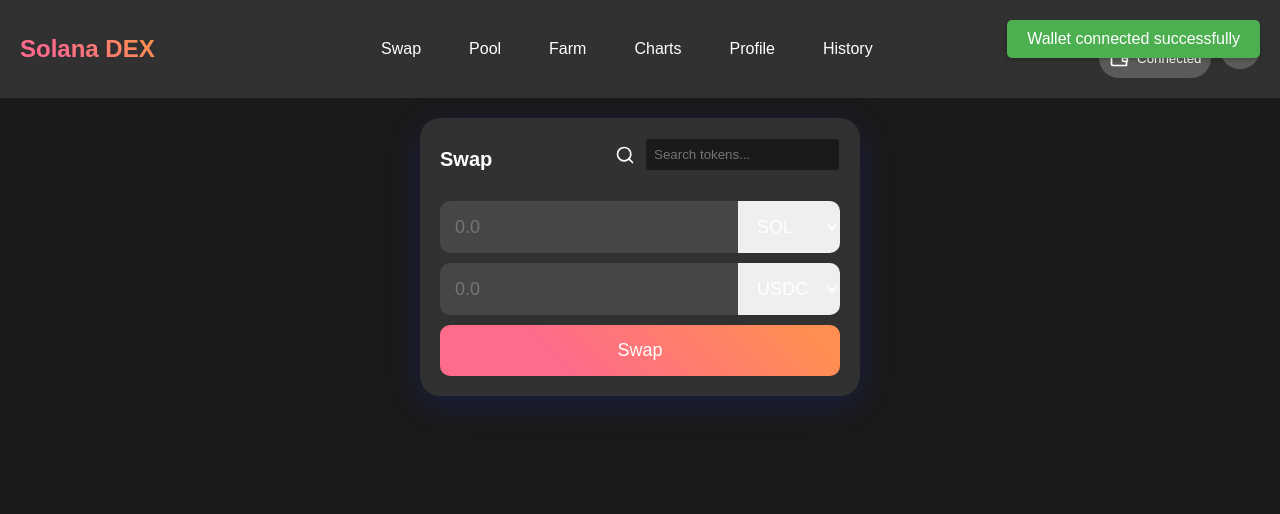
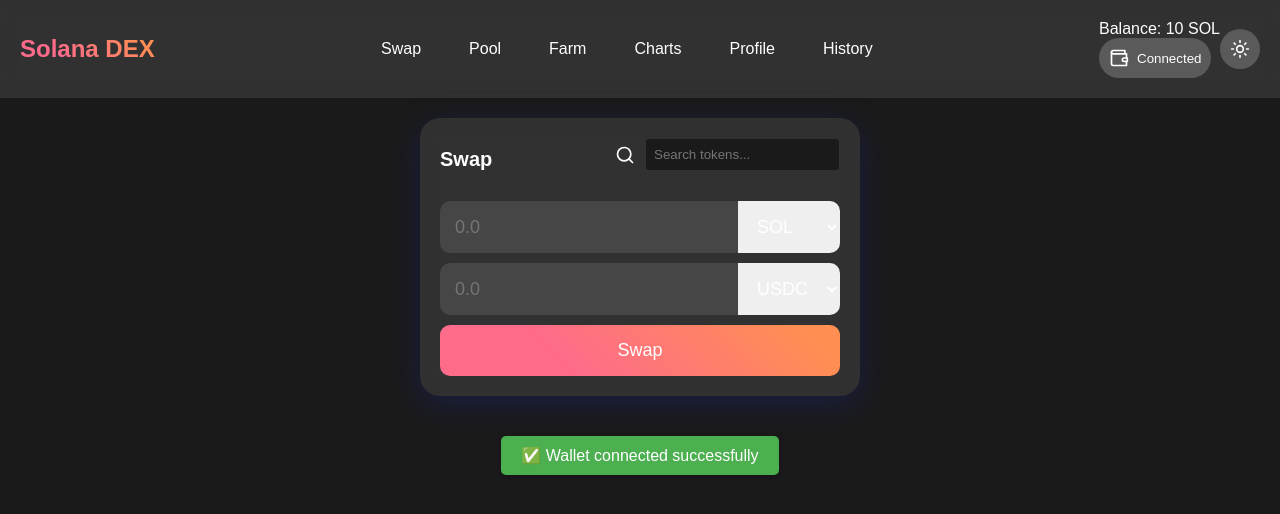
Before and after one commit to wowcombinat/soldex, a React (Create React App) app: page / in a window 1280 px wide. Both pictures are taken after a click on the button "Connect Wallet". Shown: the top 514 px of the page. Built offline with nearby package versions, Linux system fonts and the light colour scheme.

Commit message:
Update App.js

```diff
--- a/src/App.js
+++ b/src/App.js
@@ -38,6 +38,26 @@ function App() {
   const [userStakes, setUserStakes] = useState({});
   const [searchTerm, setSearchTerm] = useState('');
   const [filteredTokens, setFilteredTokens] = useState(tokenList);
+
+  useEffect(() => {
+    const savedWalletState = localStorage.getItem('walletState');
+    if (savedWalletState) {
+      const { isConnected, balances, userStakes, recentTrades } = JSON.parse(savedWalletState);
+      setWalletConnected(isConnected);
+      setBalances(balances);
+      setUserStakes(userStakes);
+      setRecentTrades(recentTrades);
+    }
+  }, []);
+
+  useEffect(() => {
+    localStorage.setItem('walletState', JSON.stringify({
+      isConnected: walletConnected,
+      balances,
+      userStakes,
+      recentTrades
+    }));
+  }, [walletConnected, balances, userStakes, recentTrades]);
 
   const generateChartData = useCallback(() => {
     const labels = Array.from({length: 30}, (_, i) => {
@@ -260,13 +280,7 @@ function App() {
             <Route path="/history" element={<HistoryPage {...historyProps} />} />
           </Routes>
         </main>
-        <div className="notifications">
-          {notifications.map(notification => (
-            <div key={notification.id} className={`notification ${notification.type}`}>
-              {notification.message}
-            </div>
-          ))}
-        </div>
+        <NotificationBar notifications={notifications} />
       </div>
     </Router>
   );
@@ -380,7 +394,7 @@ function FarmPage({ stakingPools, userStakes, stakeTokens, unstakeTokens }) {
             </button>
             <button onClick={() => unstakeTokens(pool.token, document.querySelector('.staking-input').value)}>
               Unstake
-           </button>
+            </button>
           </div>
         </div>
       ))}
@@ -449,4 +463,16 @@ function HistoryPage({ recentTrades }) {
   );
 }
 
+function NotificationBar({ notifications }) {
+  return (
+    <div className="notification-bar">
+      {notifications.map(notification => (
+        <div key={notification.id} className={`notification ${notification.type}`}>
+          {notification.type === 'success' ? '✅' : '❌'} {notification.message}
+        </div>
+      ))}
+    </div>
+  );
+}
+
 export default App;
```
